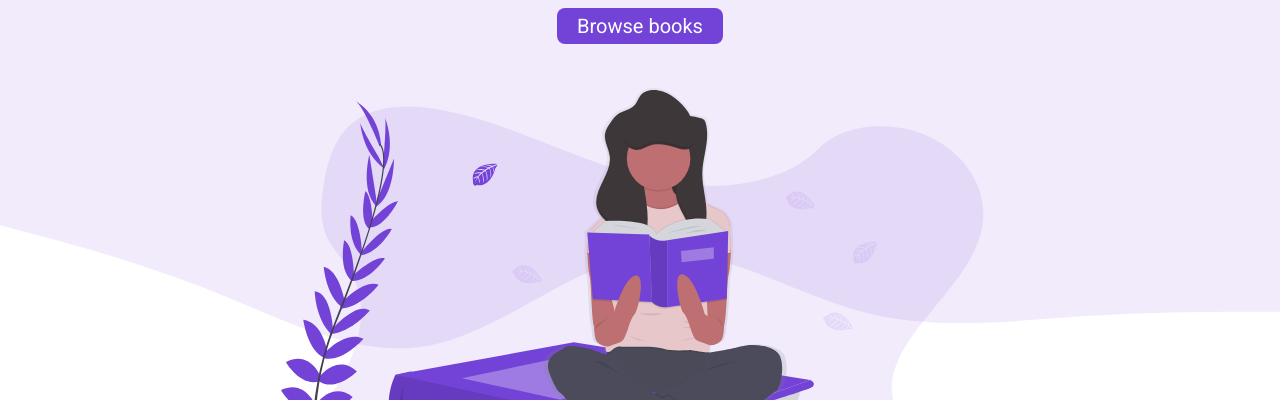
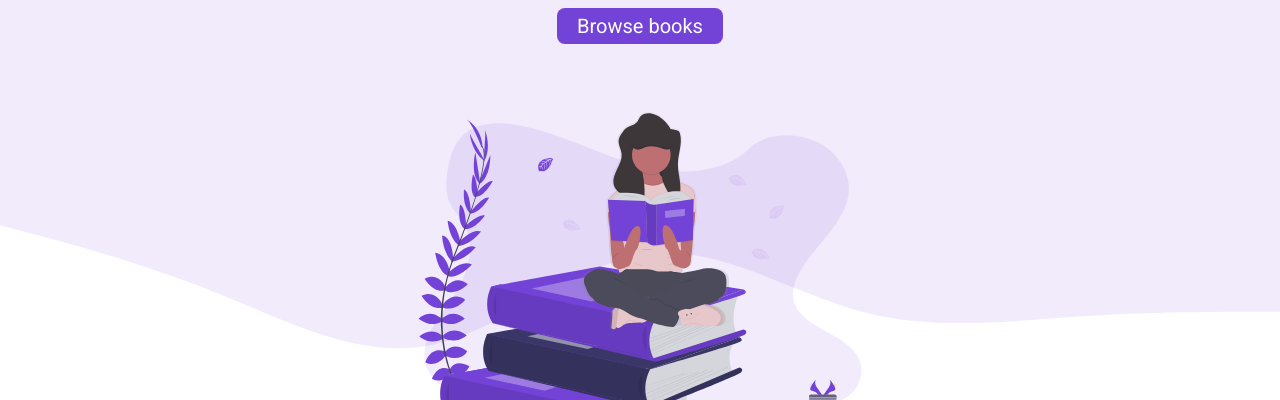
Before and after one commit to SqueeCodes/Official-E-commerce-Library, a plain HTML site: page index.html in a window 1280 px wide. Shown: the part 290-690 px from the top of the page. Drawn offline with Linux system fonts and the light colour scheme.

Commit message:
fixed bug with labtop resolution overlays

```diff
--- a/index.html
+++ b/index.html
@@ -50,6 +50,8 @@
           <a href="#features">
             <button class="btn">Browse books</button>
           </a>
+        </div>
+        <div class="header__img--container">
           <figure class="img__wrapper">
             <img class="header__img" src="./assets/Undraw_Books.svg" alt="">
           </figure>
--- a/styles.css
+++ b/styles.css
@@ -198,8 +198,15 @@ h2 {
   margin-bottom: 24px;
 }
 
+.header__img--container {
+  z-index: 2;
+}
+
 .header__img {
   width: 100%;
+  height: 50vh;
+  padding: 24px 24px;
+  position: relative;
 }
 
 .img__wrapper {
```
